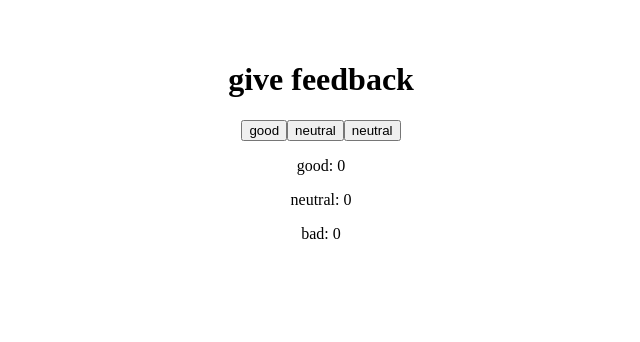
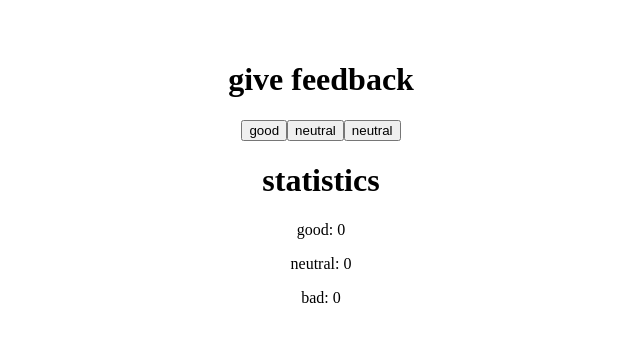
Before and after one commit to wunder-frau/full-stack-open, a React (Vite) app in the folder part1/unicafe/: page / in a window 1280 px wide. Shown: the top 342 px of the page, without its empty margins (319-959 px from the left). Built offline with nearby package versions, Linux system fonts and the light colour scheme.

Commit message:
1.6/refactor: add missing title

```diff
--- a/part1/unicafe/src/App.jsx
+++ b/part1/unicafe/src/App.jsx
@@ -18,7 +18,6 @@ const Button = ({ text, onClick }) => {
 }
 
 const App = () => {
-  const titleGiveFeedback = "give feedback"
   const [good, setGood] = useState(0)
   const [neutral, setNeutral] = useState(0)
   const [bad, setBad] = useState(0)
@@ -35,10 +34,11 @@ const App = () => {
 
   return (
     <div>
-      <Title title={titleGiveFeedback}/>
+      <Title title="give feedback"/>
       <Button text = "good" onClick={() => handleOnGood()}></Button>
       <Button text = "neutral" onClick={() => handleOnNeutral()}></Button>
       <Button text = "neutral" onClick={() => handleOnBad()}></Button>
+      <Title title="statistics"/>
       <div>
         <p>good: {good}</p>
         <p>neutral: {neutral}</p>
```
